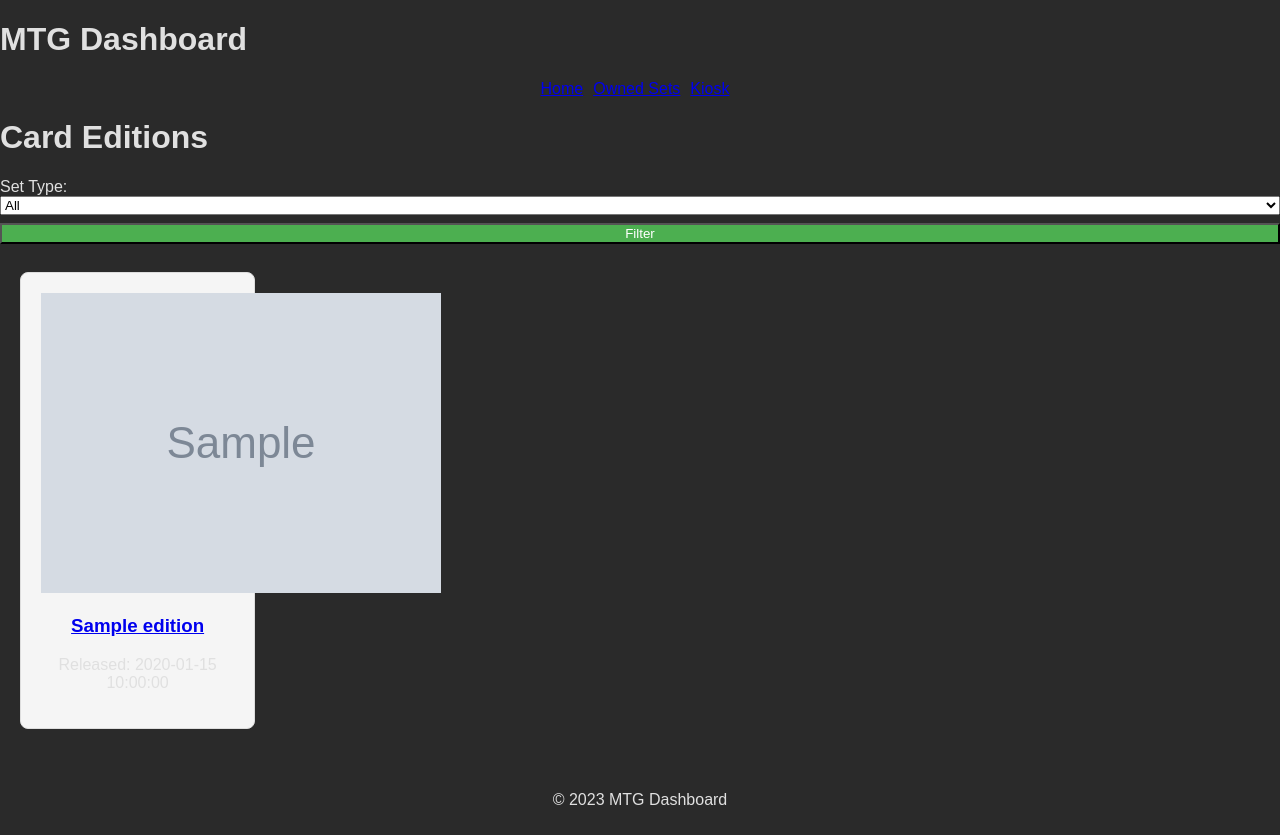
After one commit to Gluthoric/Gluth-MTG, a Flask app: template templates/editions.html in a window 1280 px wide. The commit adds this page. Run offline with Flask 3, Linux system fonts and the light colour scheme; the template is opened without the code that fills it: most values are stand-ins (such as "Sample title", 1, 10 or a date in 2020); grey boxes marked "Sample" are stand-in pictures.

Commit message:
Updated editions.html with grid layout and corrected nesting of tags

```diff
--- a/static/styles.css
+++ b/static/styles.css
@@ -308,3 +308,17 @@ footer,
 .card-foil {
     color: #ffd700;
 }
+
+.grid-container {
+    display: grid;
+    grid-template-columns: repeat(auto-fill, minmax(200px, 1fr));
+    gap: 16px;
+    padding: 20px;
+}
+.grid-item {
+    background-color: #f5f5f5;
+    border: 1px solid #ddd;
+    padding: 20px;
+    border-radius: 8px;
+    text-align: center;
+}
--- /dev/null
+++ b/templates/editions.html
@@ -0,0 +1,52 @@
+
+{% extends 'base.html' %}
+{% block title %}Card Editions{% endblock %}
+
+{% block head %}
+    <link rel="stylesheet" href="{{ url_for('static', filename='styles.css') }}">
+    <script src="{{ url_for('static', filename='filters.js') }}" defer></script>
+{% endblock %}
+
+{% block content %}
+<h1>Card Editions</h1>
+
+<div>
+    <form action="{{ url_for('editions') }}" method="get" class="filter-form">
+        <div class="form-group">
+            <label for="set_type">Set Type:</label>
+            <select name="set_type" id="set_type" class="form-control">
+                <option value="">All</option>
+
+                {% for set_type in ['token', 'duel_deck', 'promo', 'masters', 'expansion', 'memorabilia', 'box', 'commander', 'draft_innovation', 'masterpiece', 'minigame', 'core', 'starter', 'alchemy', 'from_the_vault', 'archenemy', 'treasure_chest', 'funny', 'premium_deck', 'vanguard', 'spellbook', 'arsenal', 'planechase'] %}
+                    <option value="{{ set_type }}" {% if request.args.get('set_type') == set_type %}selected{% endif %}>{{ set_type.title() }}</option>
+                {% endfor %}
+
+            </select>
+        </div>
+        <button type="submit" class="btn btn-primary">Filter</button>
+    </form>
+</div>
+
+<div id="editions-container" class="grid-container">
+    {% for edition in editions.items %}
+        <div class="grid-item">
+            <div class="edition">
+                {% if edition.icon_svg_uri %}
+                    <img src="{{ edition.icon_svg_uri }}" alt="{{ edition.name }} icon" class="edition-icon">
+                {% endif %}
+                <h3><a href="{{ url_for('edition_view', edition_name=edition.name) }}">{{ edition.name }}</a></h3>
+                <p>Released: {{ edition.released_at }}</p>
+            </div>
+        </div>
+    {% endfor %}
+</div>
+
+<div class="pagination">
+    {% if editions.has_prev %}
+        <a href="{{ url_for('editions', page=editions.prev_num, set_type=request.args.get('set_type')) }}" class="btn btn-info">Previous</a>
+    {% endif %}
+    {% if editions.has_next %}
+        <a href="{{ url_for('editions', page=editions.next_num, set_type=request.args.get('set_type')) }}" class="btn btn-info">Next</a>
+    {% endif %}
+</div>
+{% endblock %}
```
